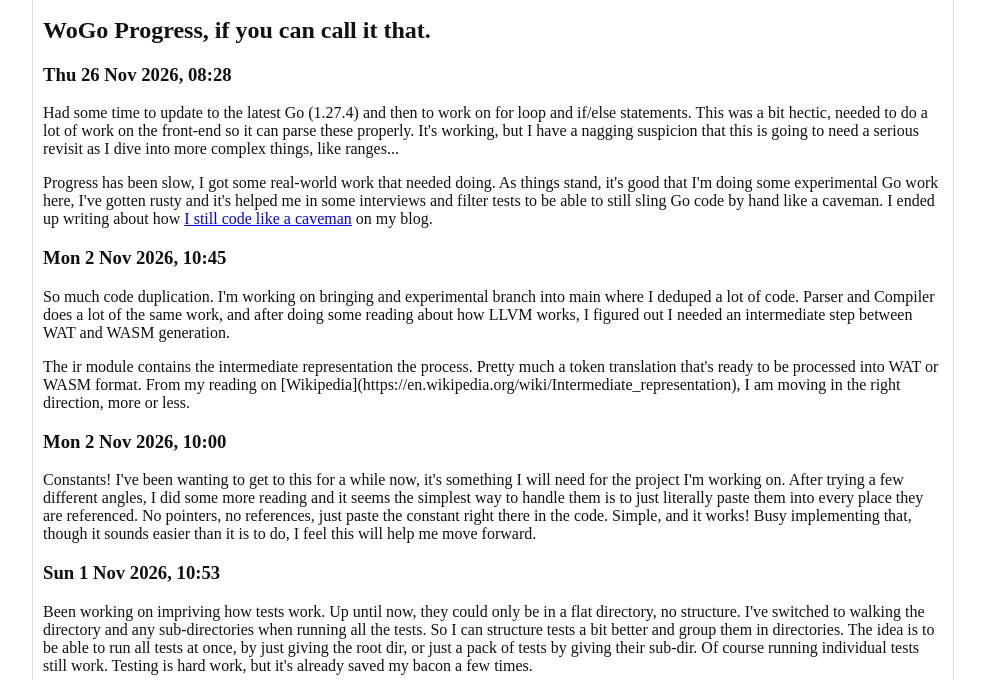
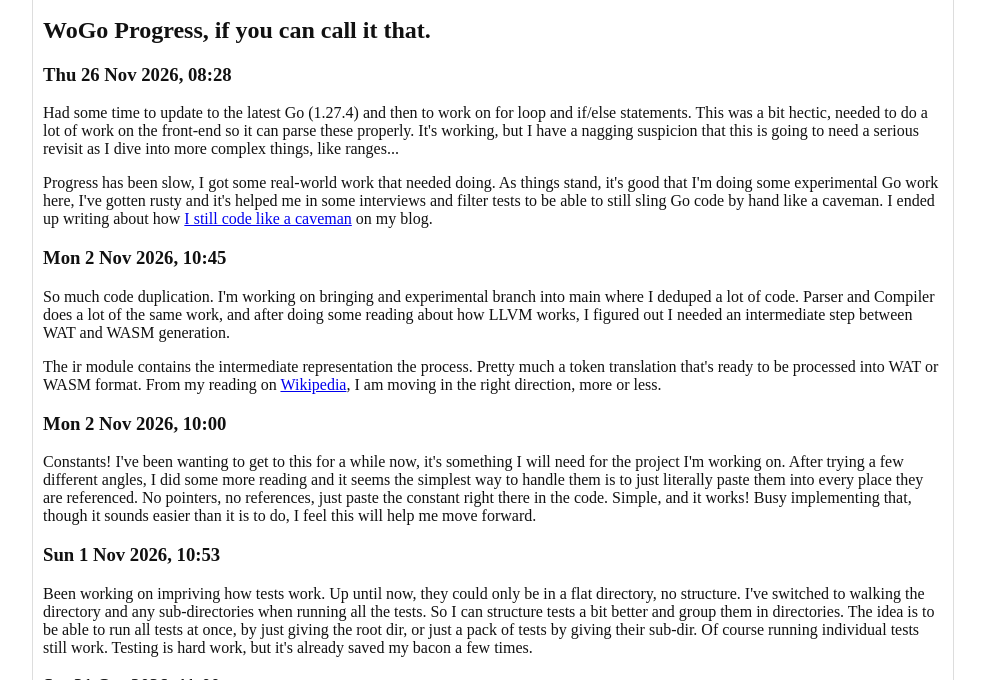
Before and after one commit to ewaldhorn/wogo, a plain HTML site: page docs/progress.html in a window 1280 px wide. Shown: the part 120-800 px from the top of the page, without its empty margins (147-1132 px from the left). Drawn offline with Linux system fonts and the light colour scheme.

Commit message:
Fix a link in progress doc

```diff
--- a/docs/progress.html
+++ b/docs/progress.html
@@ -45,7 +45,7 @@
                     <p>
                         The ir module contains the intermediate representation the process. Pretty much
                         a token translation that's ready to be processed into WAT or WASM format. From
-                        my reading on [Wikipedia](https://en.wikipedia.org/wiki/Intermediate_representation),
+                        my reading on <a href="https://en.wikipedia.org/wiki/Intermediate_representation" target="_blank">Wikipedia</a>,
                         I am moving in the right direction, more or less.
                     </p>
                 </li>
```
